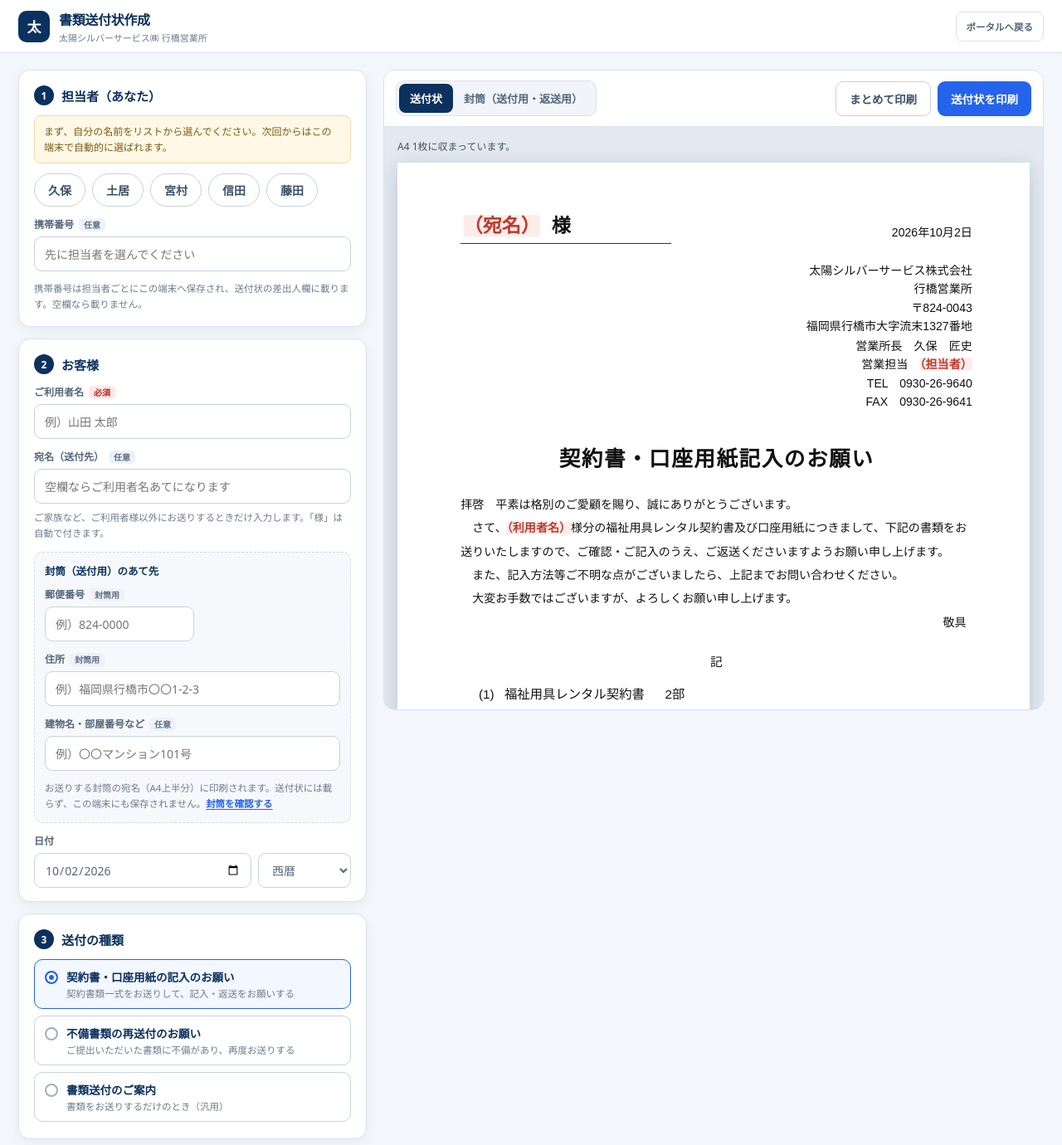
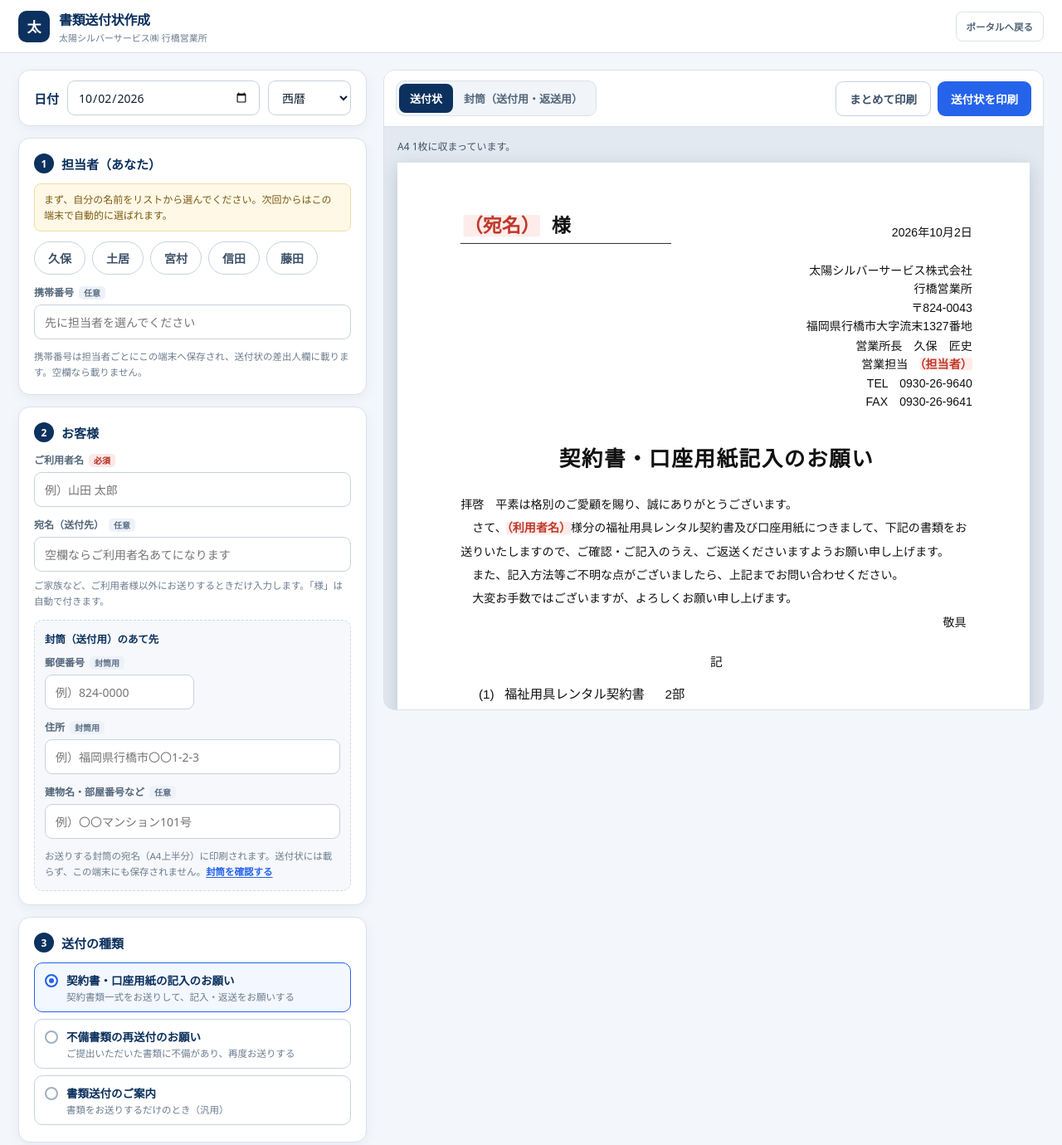
Before and after one commit to akamar08taiyo-bot/taiyo-portal, a plain HTML site: page soufujo/index.html in a window 1280 px wide. Shown: the top 1380 px of the page at 83% size. Drawn offline with Linux system fonts and the light colour scheme.

Commit message:
日付の入力欄を入力画面の一番上に移動
- 「お客様」欄の最後にあった日付（西暦／和暦の切替を含む）を、入力画面の
  一番上（「1 担当者」の上）の1行のカードに移動
- 手順の番号（1 担当者〜5 件名・本文）は変えない
- スマホ幅（320px）でも日付欄がはみ出さないよう、狭いときは西暦／和暦を
  次の行に回す

実機確認: Chromium（Playwright）で211項目合格（日付が最上部にあること、
日付・和暦の切替が送付状に反映されること、320/375/414px で横にはみ出さないこと）。

Co-Authored-By: Claude Opus 5.5 <noreply@anthropic.com>
Claude-Session: https://claude.ai/code/session_011mHQJRwX5WvJkv95LuoRS2

```diff
--- a/soufujo/index.html
+++ b/soufujo/index.html
@@ -55,7 +55,14 @@
   .tag-req{margin-left:6px;padding:1px 6px;border-radius:5px;background:#fde8e8;color:#b42318;font-size:10px;}
   .tag-opt{margin-left:6px;padding:1px 6px;border-radius:5px;background:#eef2f8;color:#5b6f86;font-size:10px;}
   .hint{margin:0;color:var(--muted);font-size:11.5px;line-height:1.65;font-weight:500;}
-  .row2{display:grid;grid-template-columns:minmax(0,1fr) 112px;gap:8px;}
+  .date-card{padding:12px 18px;}
+  .date-row{display:flex;flex-wrap:wrap;align-items:center;gap:8px 10px;}
+  .date-title{flex:none;color:var(--navy);font-size:15px;font-weight:800;}
+  .date-row input,.date-row select{height:42px;padding:0 12px;border:1px solid var(--field);border-radius:9px;
+    background:#fff;font-size:14px;font-weight:500;outline:0;}
+  .date-row input{flex:1 1 150px;min-width:150px;}
+  .date-row select{flex:none;width:100px;}
+  .date-row input:focus,.date-row select:focus{border-color:var(--blue);box-shadow:0 0 0 3px rgba(37,99,235,.14);}
 
   /* 担当者チップ */
   .staff-group{display:flex;flex-wrap:wrap;gap:8px;margin:0 0 12px;padding:0;border:0;min-width:0;}
@@ -85,7 +92,7 @@
   .tpl-box strong{display:block;font-size:13.5px;color:var(--navy);}
   .tpl-box small{display:block;margin-top:2px;font-size:11.5px;color:var(--muted);}
   .sub-fields{margin-top:12px;padding:12px;border-radius:10px;background:#f6f8fb;border:1px dashed #cfd9e4;}
-  .env-fields{margin:0 0 12px;}
+  .env-fields{margin:0;}
   .sub-title{margin:0 0 10px;color:var(--navy);font-size:12.5px;font-weight:800;}
   .zip-input{max-width:180px;}
 
@@ -273,7 +280,7 @@
     .brand-row strong{font-size:14.5px;}
     .back-link{padding:0 9px;font-size:10.5px;}
     .card{padding:16px 14px 14px;}
-    .row2{grid-template-columns:minmax(0,1fr) 96px;}
+    .date-card{padding:12px 14px;}
     .preview-head{padding:10px 12px;}
     .head-actions{flex:1 1 100%;}
     .head-actions .btn{flex:1 1 0;padding:0 10px;}
@@ -318,6 +325,17 @@
 <main class="app">
   <!-- ===================== 入力 ===================== -->
   <section class="form-col" aria-label="入力">
+    <div class="card date-card">
+      <div class="date-row">
+        <span class="date-title" aria-hidden="true">日付</span>
+        <input id="date-input" type="date" aria-label="日付" />
+        <select id="era-select" aria-label="日付の表記">
+          <option value="seireki">西暦</option>
+          <option value="wareki">和暦</option>
+        </select>
+      </div>
+    </div>
+
     <div class="card">
       <h2><span class="step">1</span>担当者（あなた）</h2>
       <p class="callout hidden" id="staff-callout">まず、自分の名前をリストから選んでください。次回からはこの端末で自動的に選ばれます。</p>
@@ -351,15 +369,6 @@
           <input id="addr2-input" type="text" autocomplete="off" placeholder="例）〇〇マンション101号" />
         </label>
         <p class="hint">お送りする封筒の宛名（A4上半分）に印刷されます。送付状には載らず、この端末にも保存されません。<button type="button" class="link-btn goto-env">封筒を確認する</button></p>
-      </div>
-      <div class="field"><span class="field-label">日付</span>
-        <div class="row2">
-          <input id="date-input" type="date" aria-label="日付" />
-          <select id="era-select" aria-label="日付の表記">
-            <option value="seireki">西暦</option>
-            <option value="wareki">和暦</option>
-          </select>
-        </div>
       </div>
     </div>
 
```
